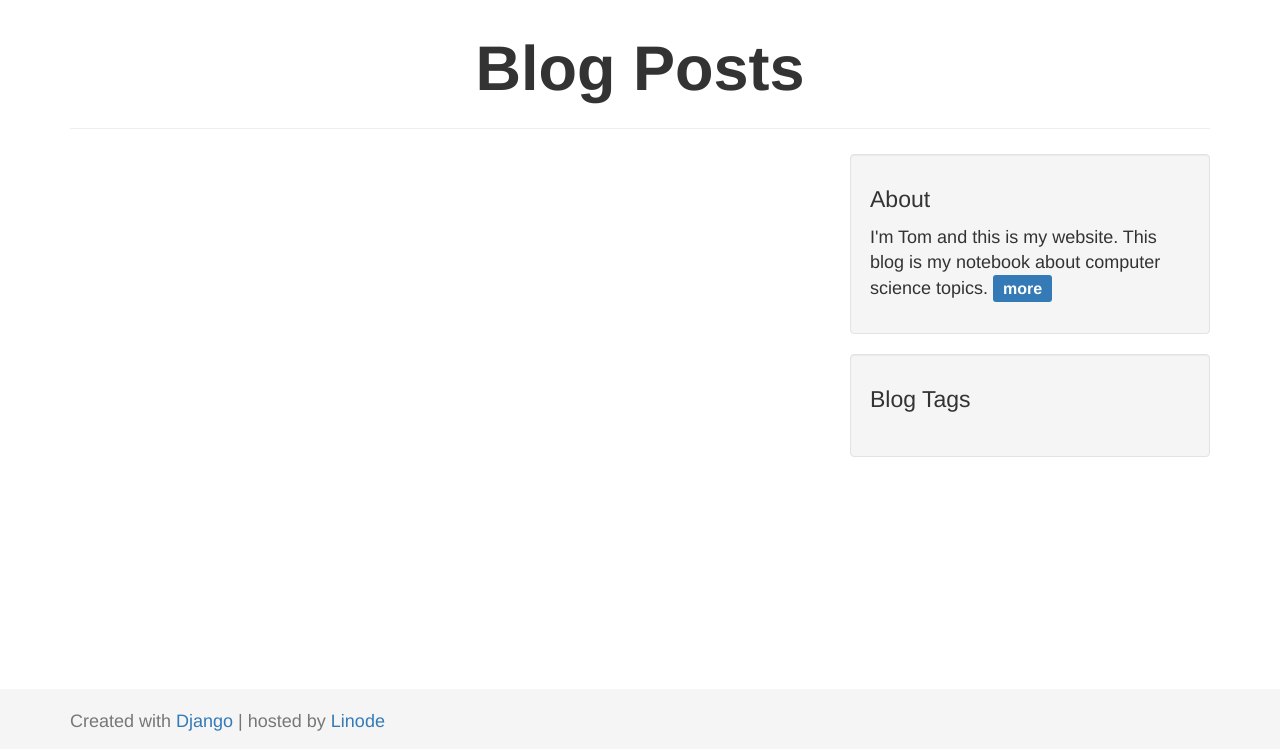
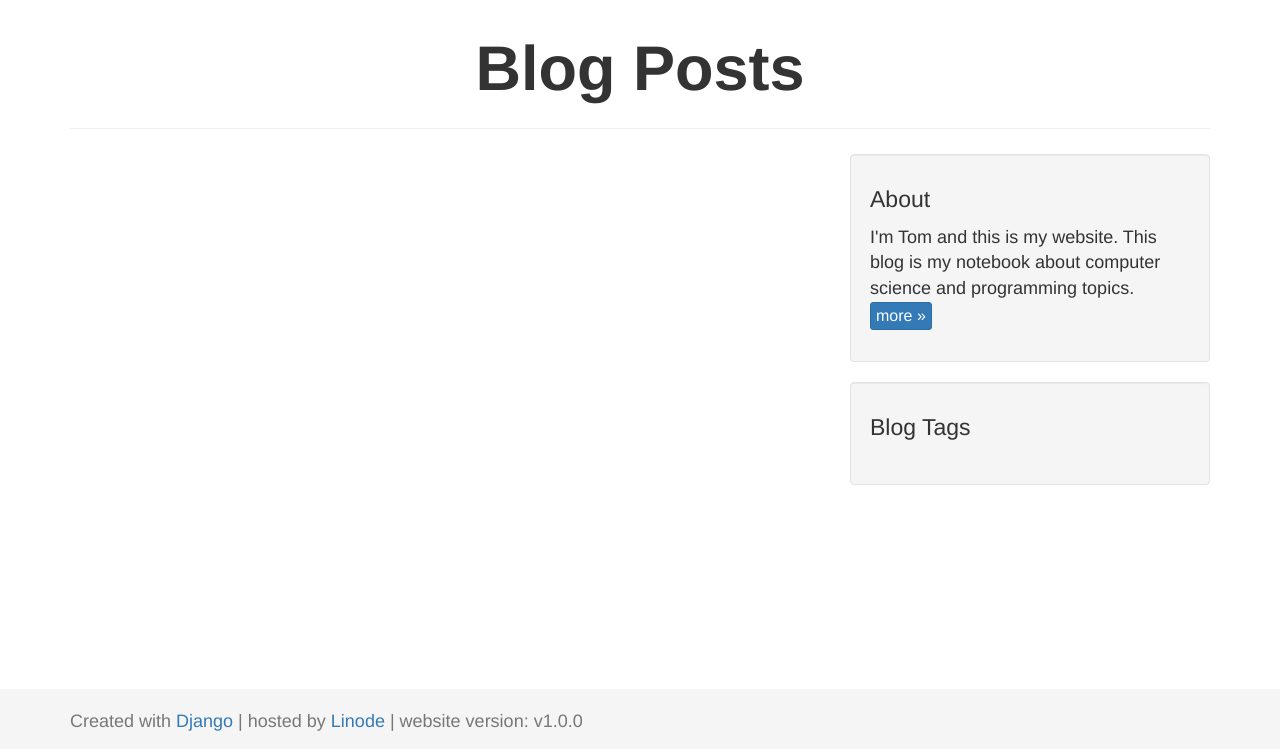
Before and after one commit to TomGijselinck/mywebsite, a Django app: page / in a window 1280 px wide. Shown: the part 51-806 px from the top of the page. Run offline with Django 3.2, Linux system fonts and the light colour scheme; data that the repository does not hold is empty; some libraries are stand-ins or nearby versions.

Commit message:
Edit about side widget, add website version to footer and update todo list.

```diff
--- a/myblogapp/templates/myblogapp/side_bar_widgets.html
+++ b/myblogapp/templates/myblogapp/side_bar_widgets.html
@@ -16,7 +16,7 @@
 	<!-- Side Widget Well -->
 	<div class="well">
 		<h4>About</h4>
-		<p>I'm Tom and this is my website. This blog is my notebook about computer science topics. <b><a class="bt btn-primary btn-sm" role="button" href="/about">more</a></b></p>
+		<p>I'm Tom and this is my website. This blog is my notebook about computer science and programming topics. <b><a class="btn btn-primary btn-xs" role="button" href="/about">more &raquo;</a></b></p>
 	</div>
 
 	<!-- Blog Tags Well -->
--- a/templates/base.html
+++ b/templates/base.html
@@ -68,7 +68,7 @@
 <!-- Footer -->
 <footer class="footer">
 	<div class="container">
-		<p class="text-muted">Created with <a href="https://www.djangoproject.com/">Django</a> | hosted by <a href="https://www.linode.com">Linode</a></p>
+		<p class="text-muted">Created with <a href="https://www.djangoproject.com/">Django</a> | hosted by <a href="https://www.linode.com">Linode</a> | website version: v1.0.0</p>
 	</div>
 </footer>
 
```
Also changed, not shown: README.md.
